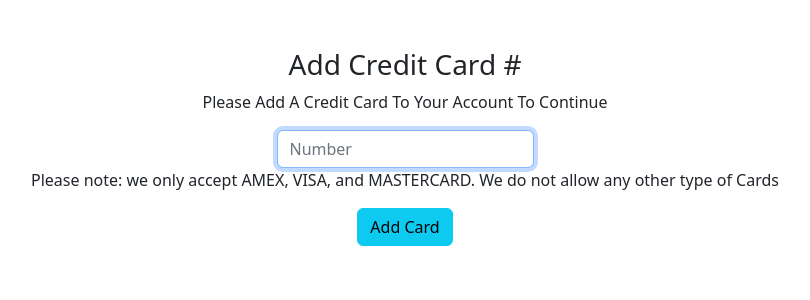
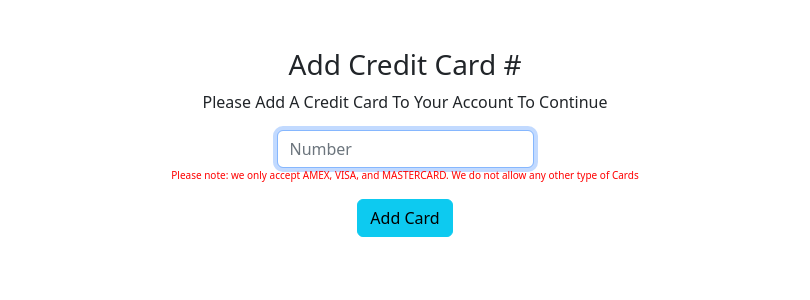
Before and after one commit to advaith-elluru/cs50_final_project_addu_and_vishruth, a Flask app: page /credit in a window 1280 px wide. Shown: the part 64-364 px from the top of the page, without its empty margins (235-1045 px from the left). Run offline with Flask 2, Linux system fonts and the light colour scheme; a user stored in the database is signed in; some libraries are stand-ins or nearby versions.

Commit message:
Sat, Nov 5, 2022, 3:32 AM +00:00

```diff
--- a/templates/credit.html
+++ b/templates/credit.html
@@ -10,7 +10,7 @@
     <form action="/credit" method="post">
         <div class="mb-2">
             <input autocomplete="off" autofocus class="form-control mx-auto w-auto" name="credit" placeholder="Number" type="password">
-            <p > Please note: we only accept AMEX, VISA, and MASTERCARD. We do not allow any other type of Cards</p>
+            <p style="color:red;font-size:10px;"> Please note: we only accept AMEX, VISA, and MASTERCARD. We do not allow any other type of Cards</p>
         </div>
         <button class="btn btn-info" type="submit">Add Card</button>
     </form>
```
Also changed, not shown: 1 other file.
